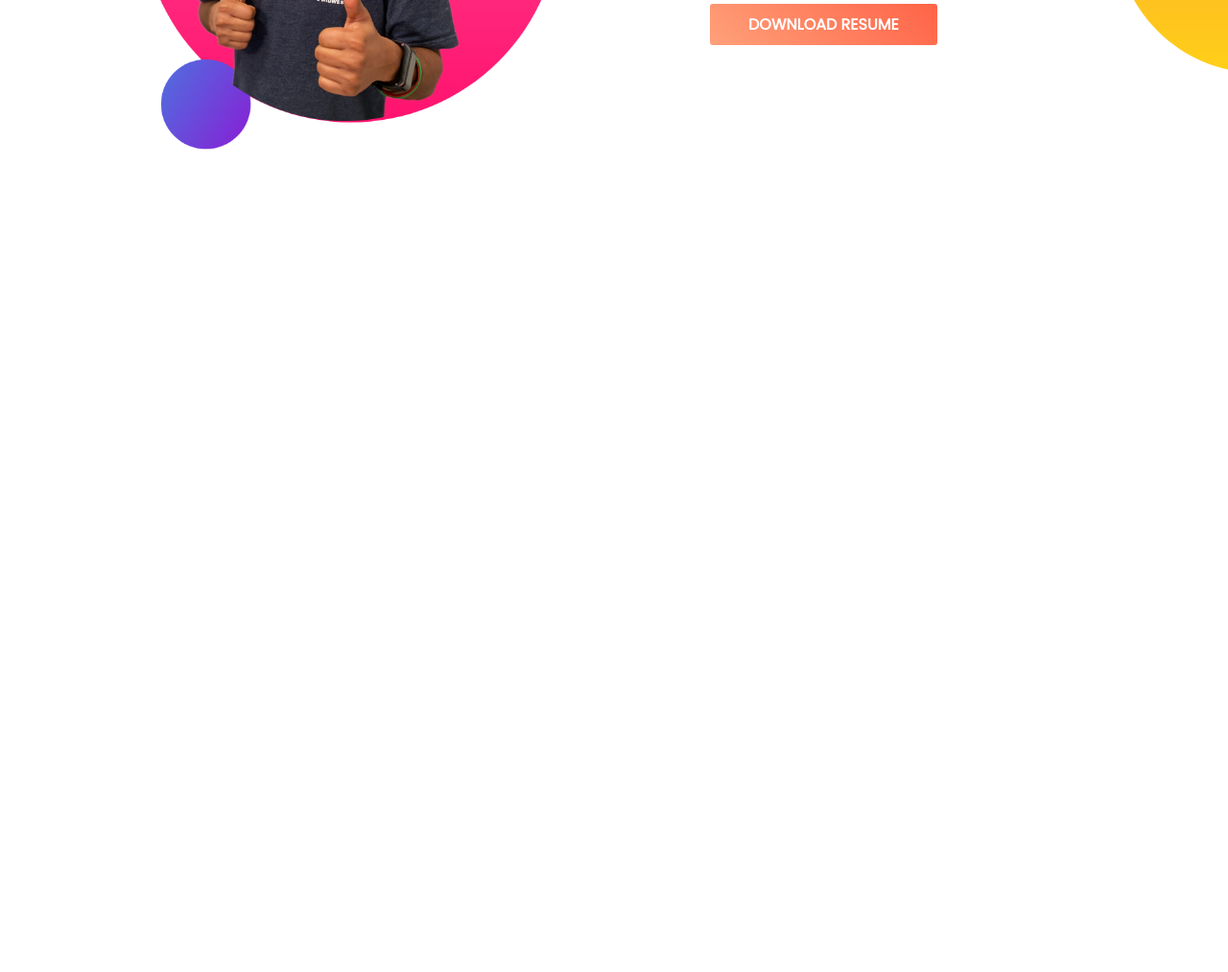
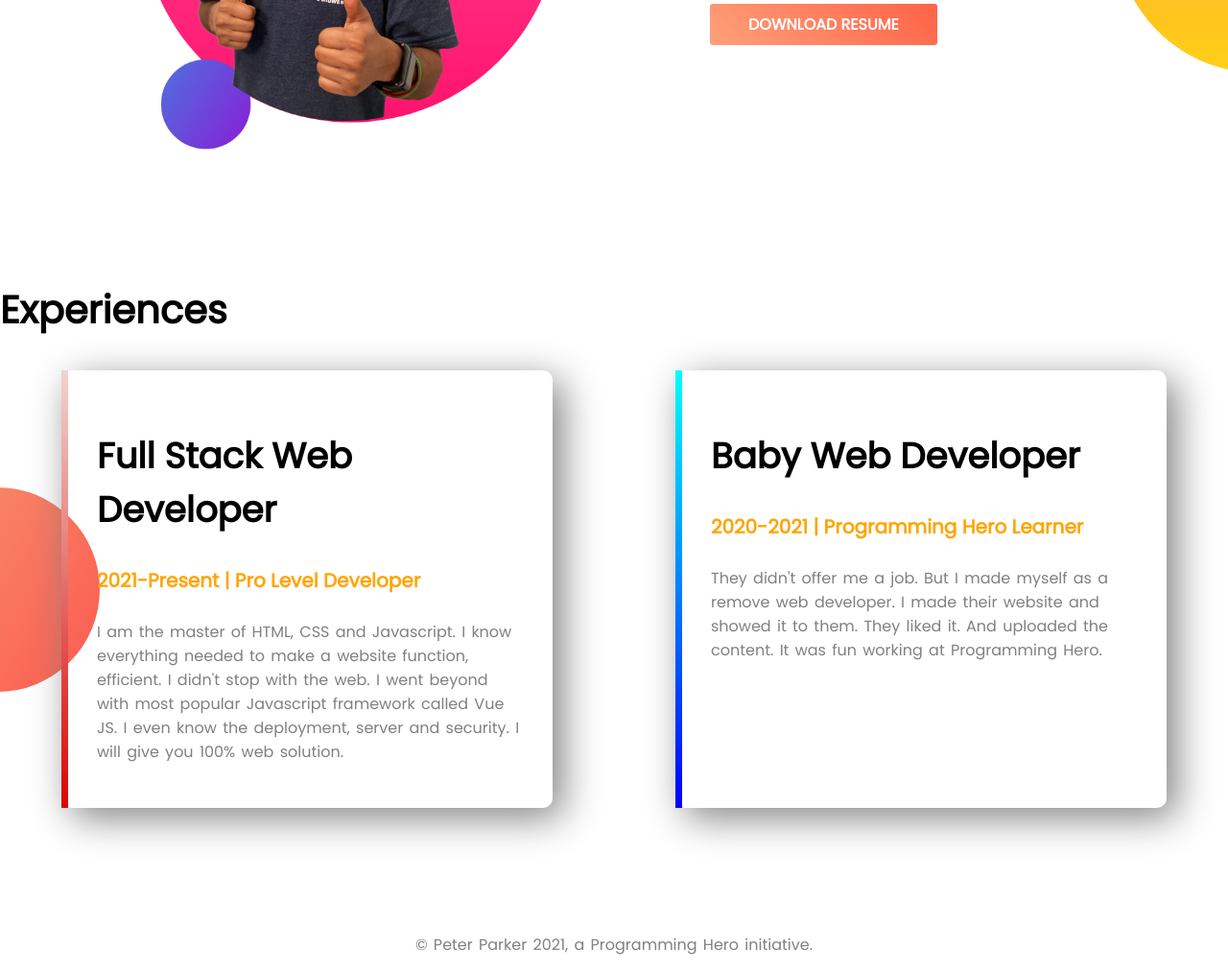
Before and after one commit to tahsan911/my-website, a plain HTML site: page index.html in a window 1280 px wide. Shown: the part 1002-2015 px from the top of the page at 96% size. Before the commit the page ends 1295 px from the top, so only its background shows below. Drawn offline with Linux system fonts and the light colour scheme.

Commit message:
it is done

```diff
--- a/index.html
+++ b/index.html
@@ -5,7 +5,7 @@
     <meta http-equiv="X-UA-Compatible" content="IE=edge" />
     <meta name="viewport" content="width=device-width, initial-scale=1.0" />
     <link rel="stylesheet" href="style.css" />
-    <title>My Website Portfolio</title>
+    <title>Clone Website of Jhankar Mahbub</title>
   </head>
   <body>
     <!-- section-1 has been start -->
@@ -47,5 +47,44 @@
       </div>
     </section>
     <!--section-2 has been end  -->
+
+    <!-- section-3 has been start -->
+    <section>
+      <h2>Experiences</h2>
+      <div class="experience-area">
+        <div id="full-stack" class="experience-items">
+          <h1 class="full-stack-h1">Full Stack Web Developer</h1>
+          <h4>2021-Present | Pro Level Developer</h4>
+          <p>
+            I am the master of HTML, CSS and Javascript. I know everything
+            needed to make a website function, efficient. I didn't stop with the
+            web. I went beyond with most popular Javascript framework called Vue
+            JS. I even know the deployment, server and security. I will give you
+            100% web solution.
+          </p>
+        </div>
+        <div id="baby-web" class="experience-items">
+          <h1 class="full-stack-h1">Baby Web Developer</h1>
+          <h4>2020-2021 | Programming Hero Learner</h4>
+          <p>
+            They didn't offer me a job. But I made myself as a remove web
+            developer. I made their website and showed it to them. They liked
+            it. And uploaded the content. It was fun working at Programming
+            Hero.
+          </p>
+        </div>
+      </div>
+    </section>
+    <!--section-3 has been end  -->
+
+    <!--section-4 has been started  -->
+    <footer>
+      <div>
+        <p class="footer">
+          © Peter Parker 2021, a Programming Hero initiative.
+        </p>
+      </div>
+    </footer>
+    <!--section-4 has been ended  -->
   </body>
 </html>
--- a/style.css
+++ b/style.css
@@ -7,16 +7,21 @@ body {
 .peter-parker {
   color: orange;
 }
+section {
+  margin-bottom: 130px;
+}
 h1 {
   font-size: 50px;
+}
+h2 {
+  font-size: 40px;
 }
 p {
   color: gray;
   font-weight: 500;
   word-spacing: 2px;
 }
-section {
-  margin-bottom: 130px;
+.top-bar {
   display: flex;
   background-image: url(images/top-banner.png);
   background-repeat: no-repeat;
@@ -30,9 +35,6 @@ section {
   border-radius: 3px;
   background: linear-gradient(45deg, lightsalmon, tomato);
 }
-
-.top-bar {
-}
 .half-width {
   width: 50%;
   padding: 0 100px;
@@ -41,6 +43,41 @@ section {
   width: 110%;
 }
 .second-bar {
+  display: flex;
   background-image: url(images/dream-bg.png);
   background-position: right;
+  background-repeat: no-repeat;
 }
+h4 {
+  color: orange;
+  font-size: 20px;
+}
+.experience-area {
+  display: flex;
+  background-image: url(images/exp-bg.png);
+  background-repeat: no-repeat;
+  background-position: left;
+}
+#full-stack {
+  border-image: linear-gradient(180deg, rgb(241, 212, 206), rgb(216, 5, 5));
+  border-image-slice: 1;
+}
+#baby-web {
+  border-image: linear-gradient(180deg, cyan, blue);
+  border-image-slice: 1;
+}
+.full-stack-h1 {
+  font-size: 37px;
+}
+.experience-items {
+  width: 40%;
+  margin-left: 5%;
+  margin-right: 5%;
+  padding: 30px;
+  box-shadow: 10px 10px 40px gray;
+  border-radius: 10px;
+  border-left: 7px solid;
+}
+.footer {
+  text-align: center;
+}
```
